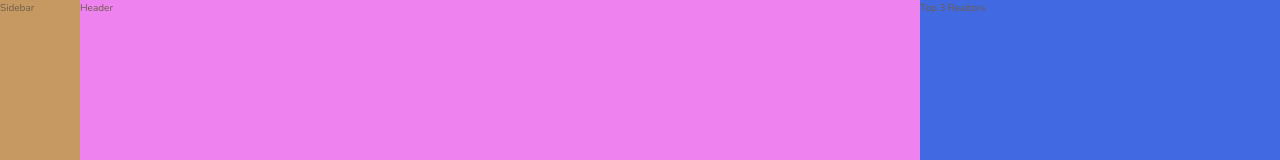
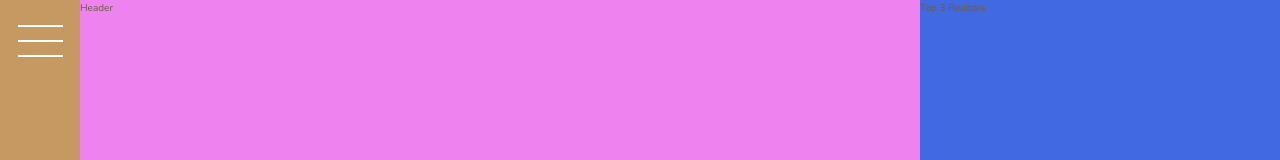
Before and after one commit to coder-abdo/grid-css, a website: page index.html in a window 1280 px wide. Shown: the top 160 px of the page. Drawn offline with nearby package versions, Linux system fonts and the light colour scheme.

Commit message:
Finishing Sidebar

```diff
--- a/index.html
+++ b/index.html
@@ -13,7 +13,7 @@
     </head>
     <body class="container">
         <div class="sidebar">
-            Sidebar
+            <button class="nav-btn"></button>
         </div>
         <header class="header">
             Header
--- a/sass/_sidebar.scss
+++ b/sass/_sidebar.scss
@@ -2,4 +2,24 @@
     background-color: $color-primary;
     grid-row: 1 / -1;
     grid-column: sidebar-start / sidebar-end;
+    display: flex;
+    justify-content: center;
 }
+.nav-btn {
+    border: none;
+    border-radius: 0;
+    background-color: #fff;
+    height: 2px;
+    width: 4.5rem;
+    margin-top: 4rem;
+    &::before,
+    &::after {
+        content: "";
+        display: block;
+        width: 4.5rem;
+        height: 2px;
+        background-color: #fff;
+    }
+    &::before{transform: translateY(-1.5rem)}
+    &::after{transform: translateY(1.3rem)}
+}
```
Also changed, not shown: css/style.css.
